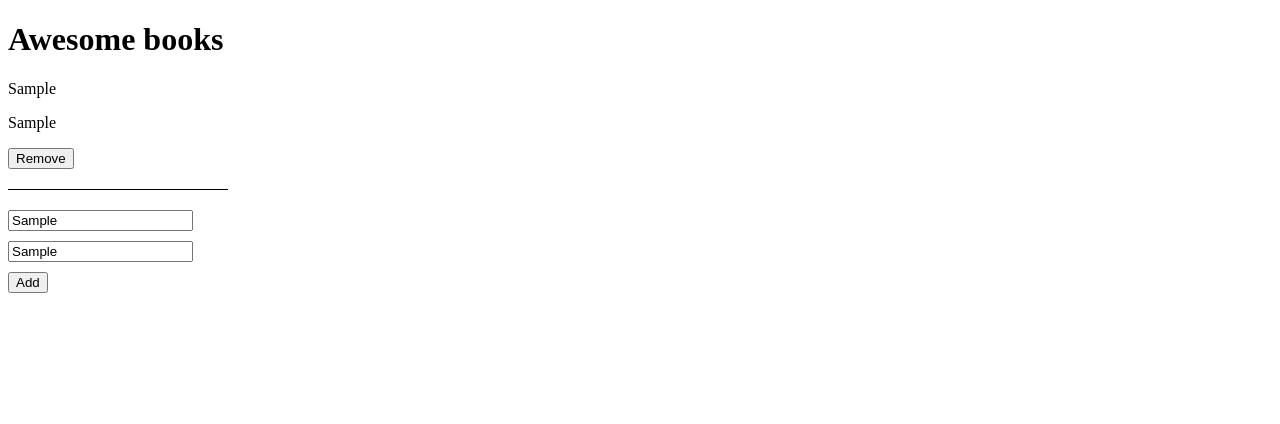
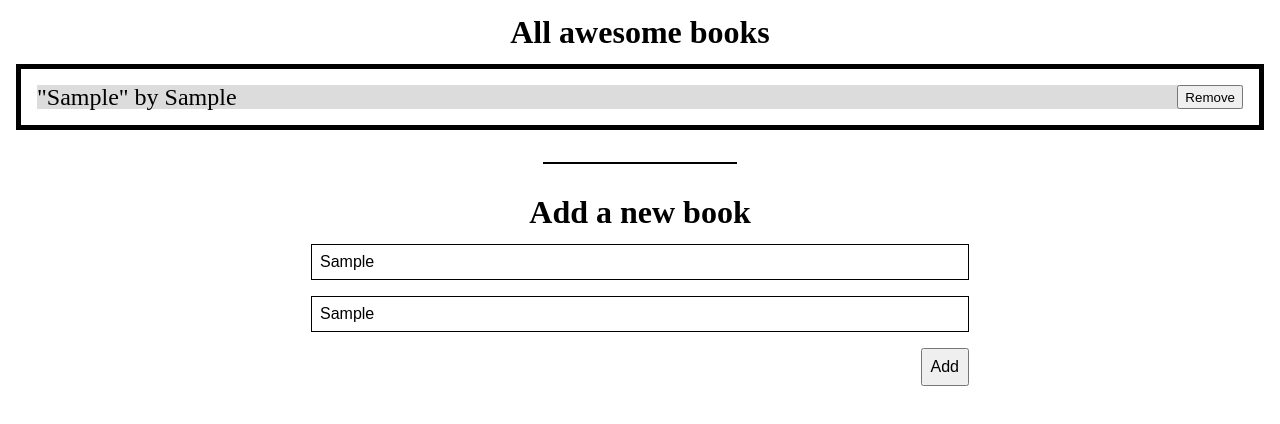
Before and after one commit to rivasbolinga/Awesome-books, a website: page index.html in a window 1280 px wide. Both pictures are taken after typing "Sample", "Sample" into the empty fields and a click on the button "Add". Drawn offline with Linux system fonts and the light colour scheme.

Commit message:
Add css styles and local storage function

```diff
--- a/index.html
+++ b/index.html
@@ -5,17 +5,25 @@
     <meta http-equiv="X-UA-Compatible" content="IE=edge">
     <meta name="viewport" content="width=device-width, initial-scale=1">
     <title>Awesome Books</title>
+    <link rel="stylesheet" href="reset.css">
     <link rel="stylesheet" href="style.css">
   </head>
 
   <body>
+    <section class="section">
+      <h1>All awesome books</h1>
+
       <div class="books-display">
-      <h1 class="books-title">Awesome books</h1>
-
-      <div id="books-detail"></div>
+        <div class="books-detail"></div>
       </div>
+    </section>
 
     <form class="add-book-form">
+      <div class="line"></div>
+
+      <h2 id="form-title">Add a new book</h2>
+
+      <div id="form-div">
         <div class="title-book-form">
           <input
           type="text"
@@ -30,8 +38,8 @@
           type="text"
           placeholder="Author">
         </div>
-
-      <button class="btn-add">Add</button>
+        <button type="submit" class="btn-add">Add</button>
+      </div>
     </form>
 
     <script src="main.js"></script>
--- a/main.js
+++ b/main.js
@@ -7,25 +7,12 @@ const titleInput = document.querySelector('.title-book-add');
 const authorInput = document.querySelector('.author-book-add');
 const btnAdd = document.querySelector('.btn-add');
 const bookDisplay = document.querySelector('.books-display');
-
-// CREATE ARRAY OF OBJECTS
-// let book = [
-//   {
-//     id: 0,
-//     title: 'QWERTY',
-//     author: 'Henschel',
-//   },
-//   {
-//     id: 1,
-//     title: 'AZERTY',
-//     author: 'Milton',
-//   },
-// ];
+const bookDetail = document.querySelector('.books-detail');
 
 // DECLARE CLASSES
 class Book {
-  constructor(title, author) {
-    // this.id = id;
+  constructor(title, author, id) {
+    this.id = id;
     this.title = title;
     this.author = author;
   }
@@ -34,12 +21,42 @@ class Book {
 class UI {}
 
 // LOCAL STORAGE
-// const bookValue = JSON.parse(localStorage.getItem('book'));
-// if (bookValue === 0 || bookValue === null) {
-//   localStorage.setItem('local', JSON.stringify(book));
-// } else {
-//   book = bookValue;
-// }
+class LocalBook {
+  static getBooks() {
+    let book;
+    const getBook = localStorage.getItem('book');
+    if (getBook === null) {
+      book = [];
+    } else {
+      book = JSON.parse(getBook);
+    }
+    return book;
+  }
+
+  static showBooks() {
+    const book = LocalBook.getBooks();
+    book.forEach((newBook) => {
+      const ui = new UI();
+      ui.addBook(newBook);
+    });
+  }
+
+  static addBooks(newBook) {
+    const book = LocalBook.getBooks();
+    book.push(newBook);
+    localStorage.setItem('local', JSON.stringify(book));
+  }
+
+  static deleteBooks(newId) {
+    const book = LocalBook.getBooks();
+    book.forEach((book, i) => {
+      if (book.id === newId) {
+        book.splice(i, 1);
+      }
+    });
+    localStorage.setItem('local', JSON.stringify(book));
+  }
+}
 
 // CREATE BOOK SECTION
 // for (let i = 0; i < book.length; i += 1) {
@@ -55,6 +72,7 @@ class UI {}
 // }
 
 // ADD BOOKS
+
 // btnAdd.addEventListener('click', (e) => {
 //   e.preventDefault();
 //   const newTitle = titleInput.value;
@@ -99,36 +117,25 @@ btnAdd.addEventListener('click', (e) => {
   const newBook = new Book(newTitle, newAuthor);
   const ui = new UI();
   ui.addBook(newBook);
+  LocalBook.addBooks(newBook);
 });
 
 UI.prototype.addBook = (newBook) => { // id="${newBook.id}"
   const bookInfo = `
-    <div>
-      <p class="book-position">${newBook.title}</p>
-      <p class="book-title">${newBook.author}</p>
-      <button class="btn-remove">Remove</button>
-      <div class="line-bottom"></div>
-    </div>
+      <div>
+        <p class="book-position">"<span class="">${newBook.title}</span>" by <span class="">${newBook.author}</span></p>
+        <button id="" class="btn-remove">Remove</button>
+      </div>
   `;
-  bookDisplay.innerHTML += bookInfo;
+  bookDetail.innerHTML += bookInfo;
 };
 
 // REMOVE BOOKS
-// bookDisplay.addEventListener('click', (e) => {
-//   if (e.target.className === 'btn-remove') {
-//     const { id } = e.target;
-//     book = book.filter((bk) => JSON.stringify(bk.id) !== id);
-//     localStorage.setItem('local', JSON.stringify(book)); // LOCAL STORAGE
-//     e.target.parentElement.remove();
-//   }
-// });
 bookDisplay.addEventListener('click', (e) => {
   e.preventDefault();
-  const newTitle = titleInput.value;
-  const newAuthor = authorInput.value;
-  const newBook = new Book(newTitle, newAuthor);
   const ui = new UI();
   ui.deleteBook(e.target);
+  // LocalBook.deleteBooks(e.target.parentElement.previousElementSibling.textContent);
 });
 
 UI.prototype.deleteBook = (target) => {
--- /dev/null
+++ b/reset.css
@@ -0,0 +1,55 @@
+/* http://meyerweb.com/eric/tools/css/reset/
+   v2.0 | 20110126
+   License: none (public domain)
+*/
+
+html, body, div, span, applet, object, iframe,
+h1, h2, h3, h4, h5, h6, p, blockquote, pre,
+a, abbr, acronym, address, big, cite, code,
+del, dfn, em, img, ins, kbd, q, s, samp,
+small, strike, strong, sub, sup, tt, var,
+b, u, i, center,
+dl, dt, dd, ol, ul, li,
+fieldset, form, label, legend,
+table, caption, tbody, tfoot, thead, tr, th, td,
+article, aside, canvas, details, embed,
+figure, figcaption, footer, header, hgroup,
+menu, nav, output, ruby, section, summary,
+time, mark, audio, video {
+	margin: 0;
+	padding: 0;
+	border: 0;
+	font-size: 100%;
+	font: inherit;
+	vertical-align: baseline;
+}
+
+/* HTML5 display-role reset for older browsers */
+
+article, aside, details, figcaption, figure,
+footer, header, hgroup, menu, nav, section {
+	display: block;
+}
+
+body {
+	line-height: 1;
+}
+
+ol, ul {
+	list-style: none;
+}
+
+blockquote, q {
+	quotes: none;
+
+}
+blockquote:before, blockquote:after,
+q:before, q:after {
+	content: '';
+	content: none;
+}
+
+table {
+	border-collapse: collapse;
+	border-spacing: 0;
+}
--- a/style.css
+++ b/style.css
@@ -1,16 +1,68 @@
-
-.line-bottom {
-  height: 1px;
-  width: 220px;
-  background-color: black;
-  margin-top: 20px;
+.books-display {
+  border: 5px solid;
+  margin: 1rem;
+  padding: 1rem;
+  display: flex;
+  flex-direction: column;
+  gap: 1rem;
+  font-size: 1.5em;
 }
 
-.title-book-form {
-  margin-top: 20px;
+section.section h1 {
+  margin: 1rem;
+  text-align: center;
+  font-size: 2rem;
+  font-weight: 900;
 }
 
-.author-book-form {
-  margin-top: 10px;
-  margin-bottom: 10px;
+form.add-book-form {
+  display: flex;
+  flex-direction: column;
+  margin: auto;
+  align-items: center;
+  gap: 1rem;
 }
+
+.line {
+  border: 1px solid;
+  width: 15vw;
+  margin: 1rem auto;
+}
+
+h2#form-title {
+  font-size: 2rem;
+  text-align: center;
+  align-self: center;
+  font-weight: 900;
+}
+
+form input {
+  width: 50vw;
+  font-size: 1rem;
+  padding: 0.5rem;
+  border: 1px solid;
+}
+
+button.btn-add {
+  font-size: 1rem;
+  padding: 0.5rem;
+}
+
+div.books-detail div {
+  display: flex;
+  justify-content: space-between;
+  background-color: #dcdcdc;
+}
+
+div.books-detail {
+  display: flex;
+  flex-direction: column;
+  gap: 1rem;
+}
+
+div#form-div {
+  display: flex;
+  flex-direction: column;
+  align-items: flex-end;
+  gap: 1rem;
+}
```
Also changed, not shown: .eslintrc.json. Lines whose indentation alone changed are shown as unchanged.
